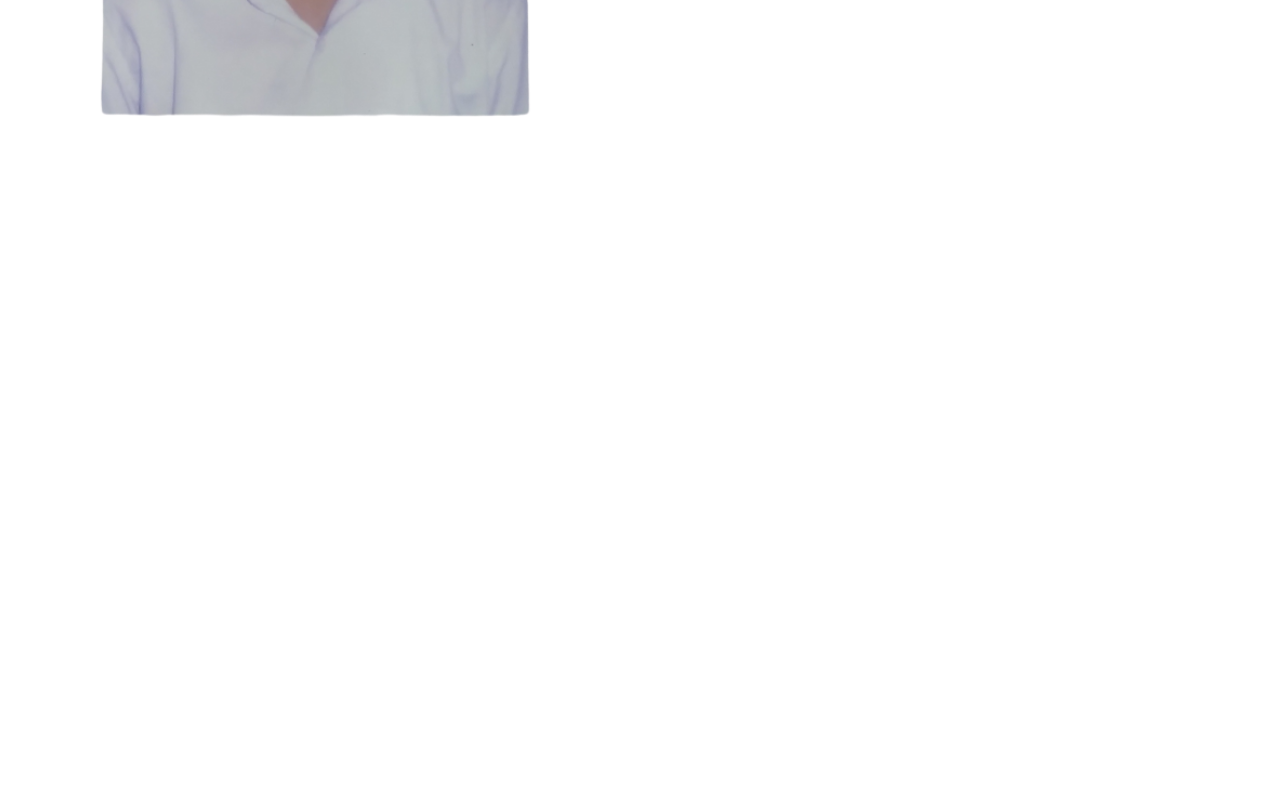
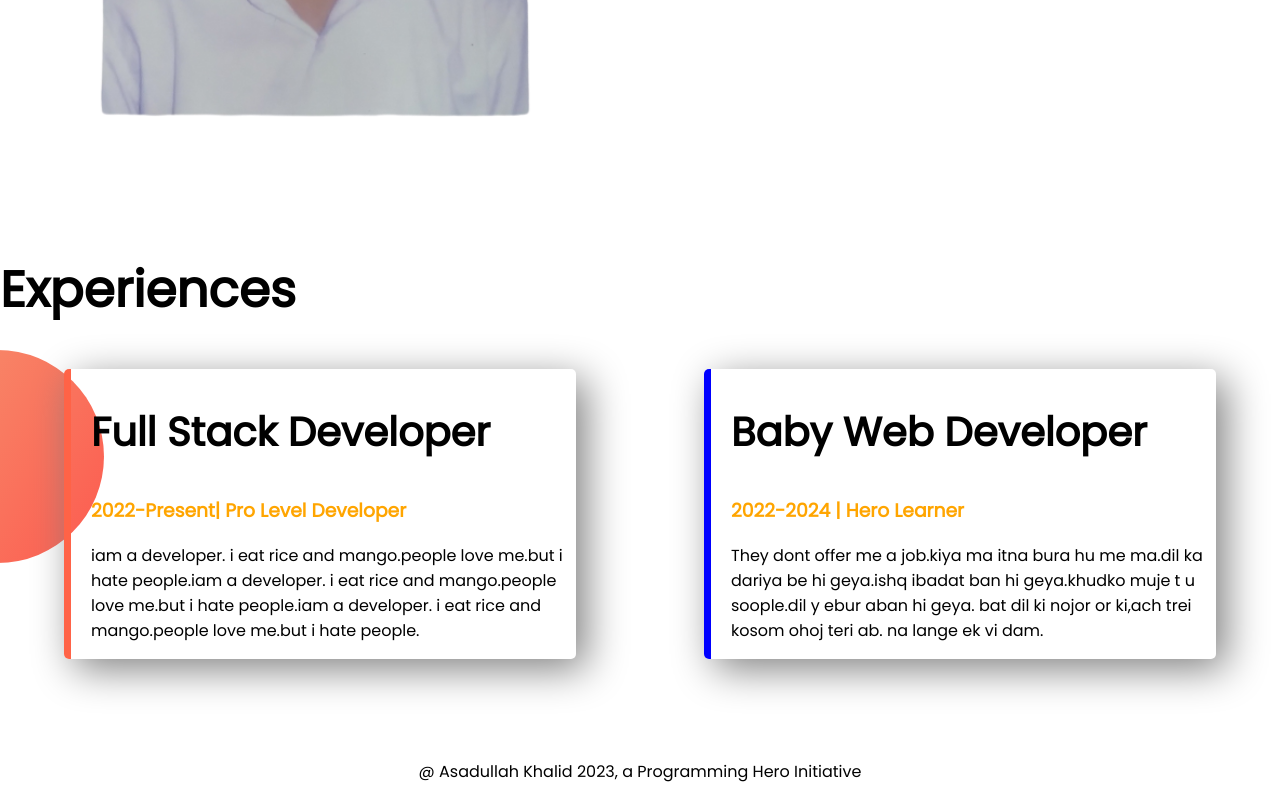
Before and after one commit to asadullahkhalid147/developer-portfolio, a plain HTML site: page index.html in a window 1280 px wide. Shown: the part 1088-1888 px from the top of the page. Before the commit the page ends 1341 px from the top, so only its background shows below. Drawn offline with Linux system fonts and the light colour scheme.

Commit message:
added footer

```diff
--- a/index.html
+++ b/index.html
@@ -13,7 +13,7 @@
 </head>
 
 <body>
-    <section class="top-banner">
+    <section class="top-banner flexible-container">
         <div class="half-width">
             <h1>Welcome to</h1>
             <h1><span class="orange-color">Asadullah Khalid</span> World</h1>
@@ -29,7 +29,7 @@
         </div>
     </section>
 
-    <section class="dream-big">
+    <section class="dream-big flexible-container">
         <div class="half-width">
             <img src="my pic/new-childhood.png" alt="">
 
@@ -45,6 +45,32 @@
 
     </section>
 
+    <section class="experience-area">
+        <h1>Experiences</h1>
+        <div class="flexible-container">
+            <div id="full-stack-development" class="experience-item">
+                <h2>Full Stack Developer</h2>
+                <h3 class="orange-color">2022-Present| Pro Level Developer</h3>
+                <p>iam a developer. i eat rice and mango.people love me.but i hate people.iam a developer. i eat rice
+                    and
+                    mango.people love me.but i hate people.iam a developer. i eat rice and mango.people love me.but i
+                    hate
+                    people.</p>
+            </div>
+            <div id="baby-web-developer" class="experience-item">
+                <h2>Baby Web Developer</h2>
+                <h3 class="orange-color">2022-2024 | Hero Learner </h3>
+                <p>They dont offer me a job.kiya ma itna bura hu me ma.dil ka dariya be hi geya.ishq ibadat ban hi
+                    geya.khudko muje t u soople.dil y ebur aban hi geya. bat dil ki nojor or ki,ach trei kosom ohoj teri
+                    ab.
+                    na lange ek vi dam.</p>
+            </div>
+        </div>
+    </section>
+
 </body>
+<footer>
+    <p>@ Asadullah Khalid 2023, a Programming Hero Initiative</p>
+</footer>
 
 </html>
--- a/style.css
+++ b/style.css
@@ -7,11 +7,15 @@ h1 {
     font-size: 50px;
 }
 
+h2 {
+    font-size: 40px;
+}
+
 .orange-color {
     color: orange;
 }
 
-section {
+.flexible-container {
     display: flex;
     margin-bottom: 100px;
 }
@@ -19,6 +23,7 @@ section {
 .half-width {
     width: 50%;
     padding-left: 5%;
+
 }
 
 .half-width img {
@@ -46,3 +51,30 @@ section {
     background-repeat: no-repeat;
     background-position: right;
 }
+
+.experience-area {
+    background-image: url(img/exp-bg.png);
+    background-repeat: no-repeat;
+    background-position: left;
+}
+
+.experience-item {
+    width: 40%;
+    margin-left: 5%;
+    margin-right: 5%;
+    box-shadow: 10px 10px 40px gray;
+    padding-left: 20px;
+    border-radius: 5px;
+}
+
+#full-stack-development {
+    border-left: 7px solid tomato;
+}
+
+#baby-web-developer {
+    border-left: 7px solid blue;
+}
+
+footer p {
+    text-align: center;
+}
```
